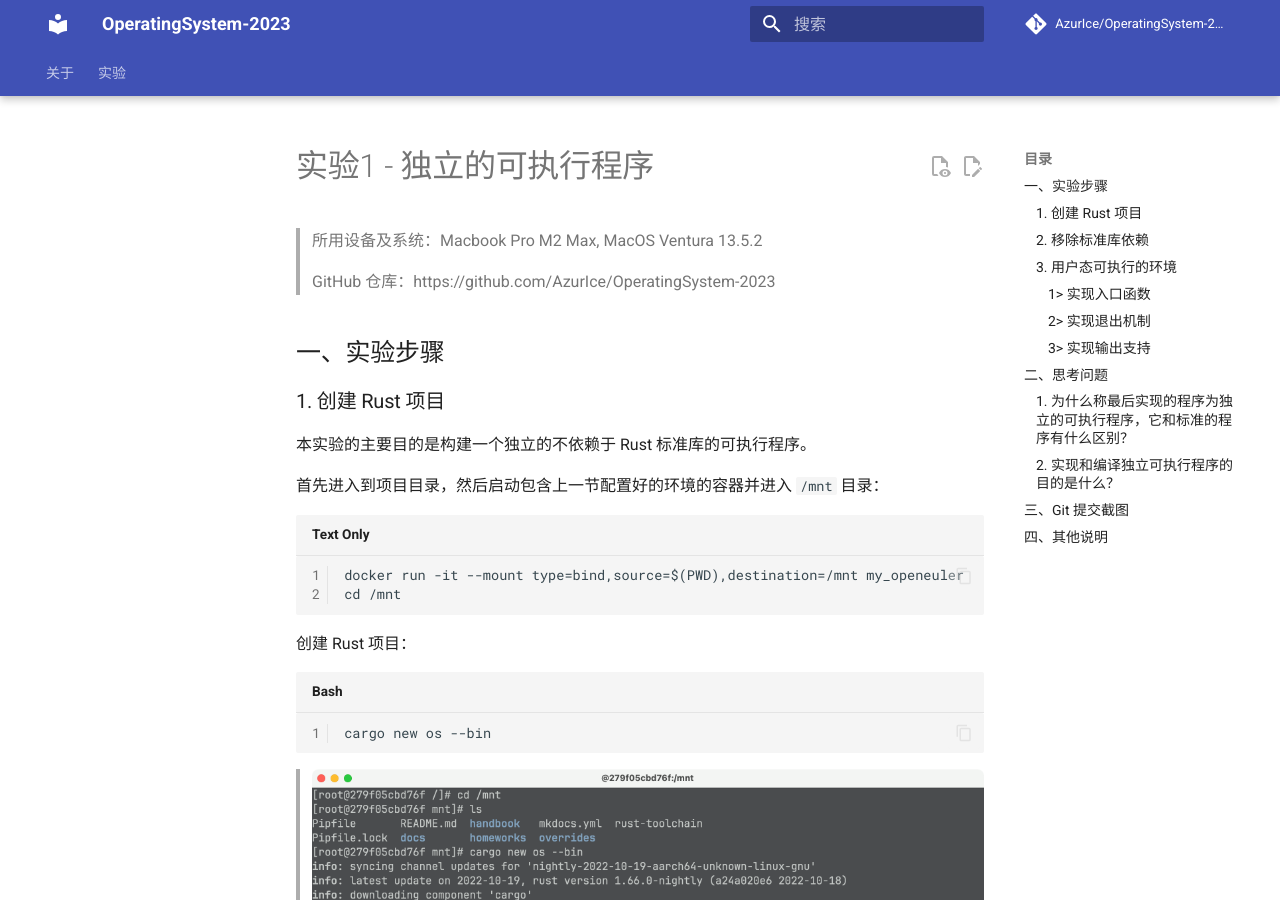
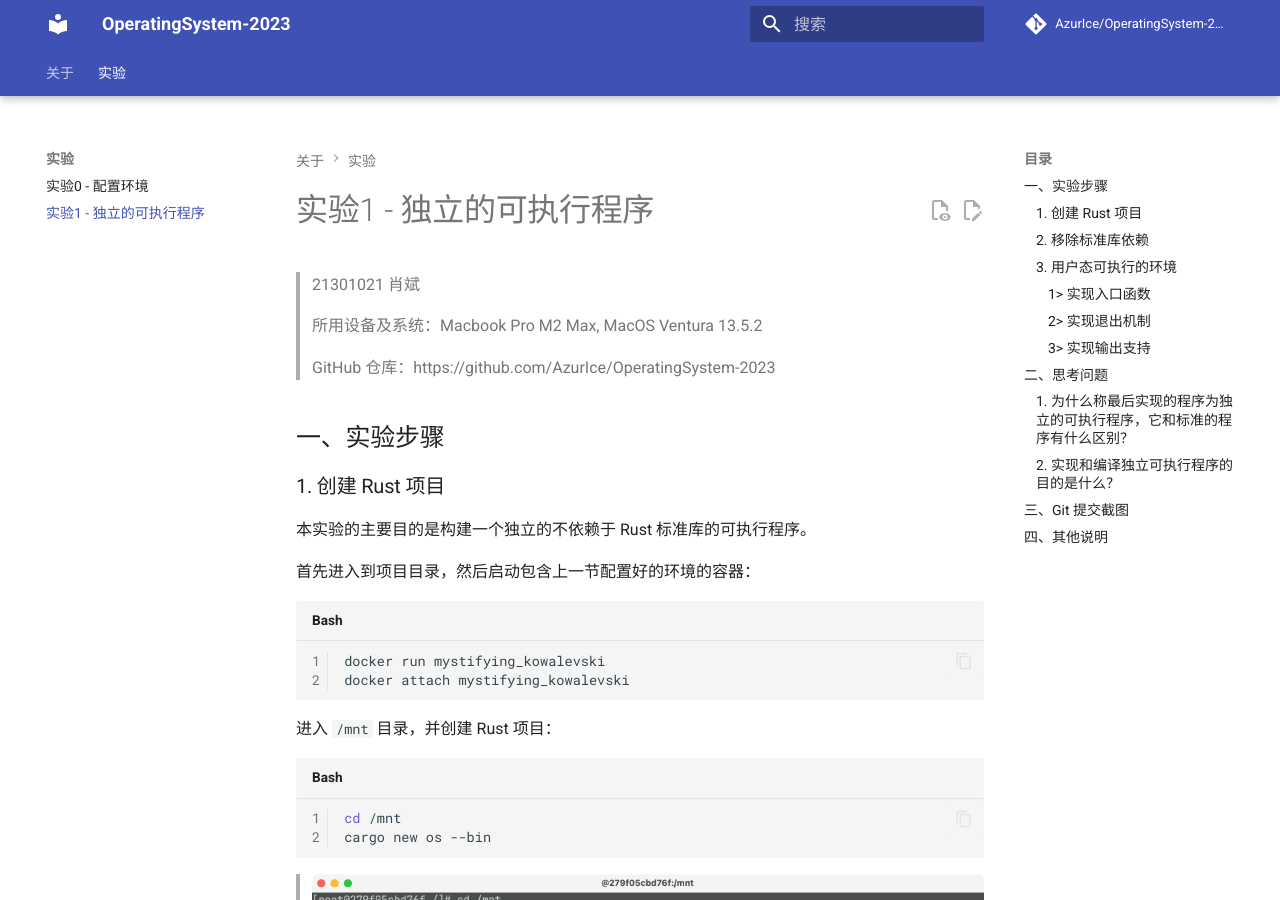
Before and after one commit to AzurIce/OperatingSystem-2023, an MkDocs documentation site: the page built from docs/实验1 - 独立的可执行程序.md, in a window 1280 px wide and 900 px high. Built offline with MkDocs 1.6.1 and Material for MkDocs 9.7.7, drawn with Linux system fonts in a browser that asks for light colours; comment, search, counter and statistics services are not loaded.

Commit message:
exp2 doc

````diff
--- a/docs/实验1 - 独立的可执行程序.md
+++ b/docs/实验1 - 独立的可执行程序.md
@@ -1,4 +1,6 @@
 # 实验1 - 独立的可执行程序
+
+> 21301021 肖斌
 
 > 所用设备及系统：Macbook Pro M2 Max, MacOS Ventura 13.5.2
 
@@ -10,16 +12,17 @@
 
 本实验的主要目的是构建一个独立的不依赖于 Rust 标准库的可执行程序。
 
-首先进入到项目目录，然后启动包含上一节配置好的环境的容器并进入 `/mnt` 目录：
+首先进入到项目目录，然后启动包含上一节配置好的环境的容器：
 
-```
-docker run -it --mount type=bind,source=$(PWD),destination=/mnt my_openeuler
-cd /mnt
+```bash
+docker run mystifying_kowalevski
+docker attach mystifying_kowalevski
 ```
 
-创建 Rust 项目：
+进入 `/mnt` 目录，并创建 Rust 项目：
 
 ```bash
+cd /mnt
 cargo new os --bin
 ```
 
--- a/mkdocs.yml
+++ b/mkdocs.yml
@@ -11,6 +11,7 @@ nav:
   - 关于: "index.md"
   - 实验:
     - 实验0 - 配置环境: "实验0 - 配置环境.md"
+    - 实验1 - 独立的可执行程序: "实验1 - 独立的可执行程序.md"
 
 extra_javascript:
   - https://unpkg.com/mermaid@9.4.0/dist/mermaid.min.js
````
Also changed, not shown: docs/实验0 - 配置环境.md (+7 -0 lines), 1 other file.
